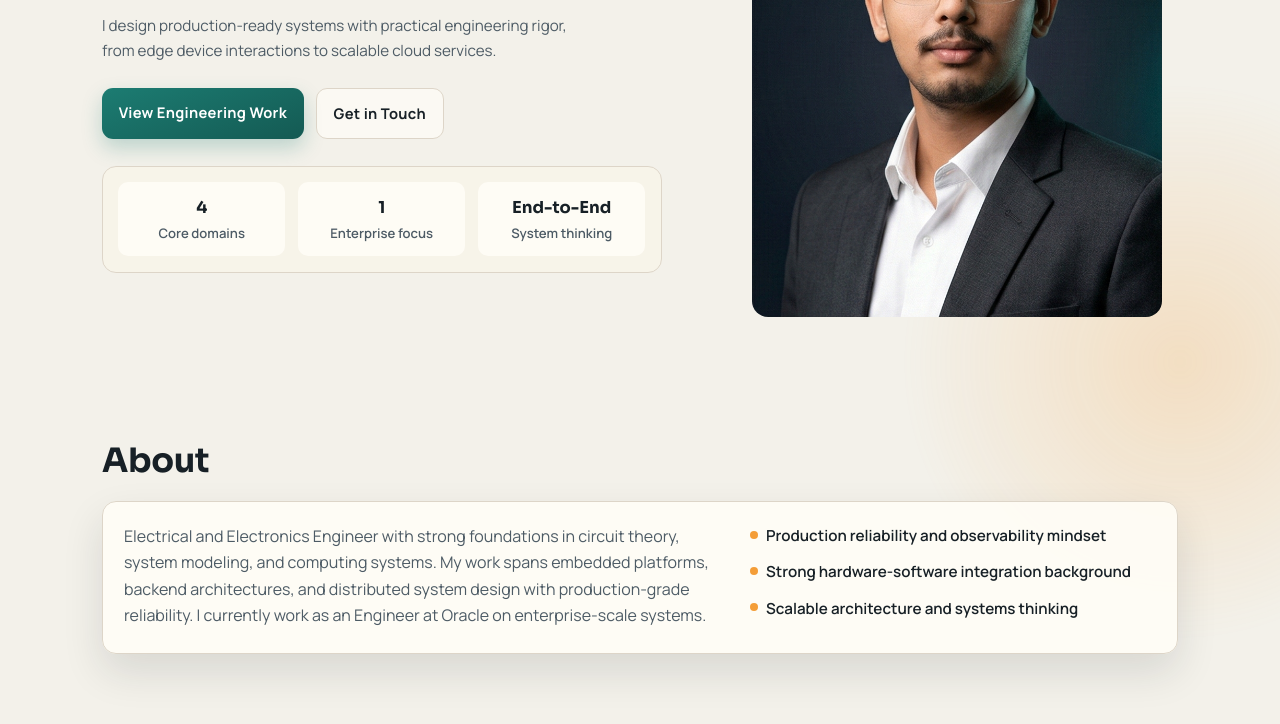
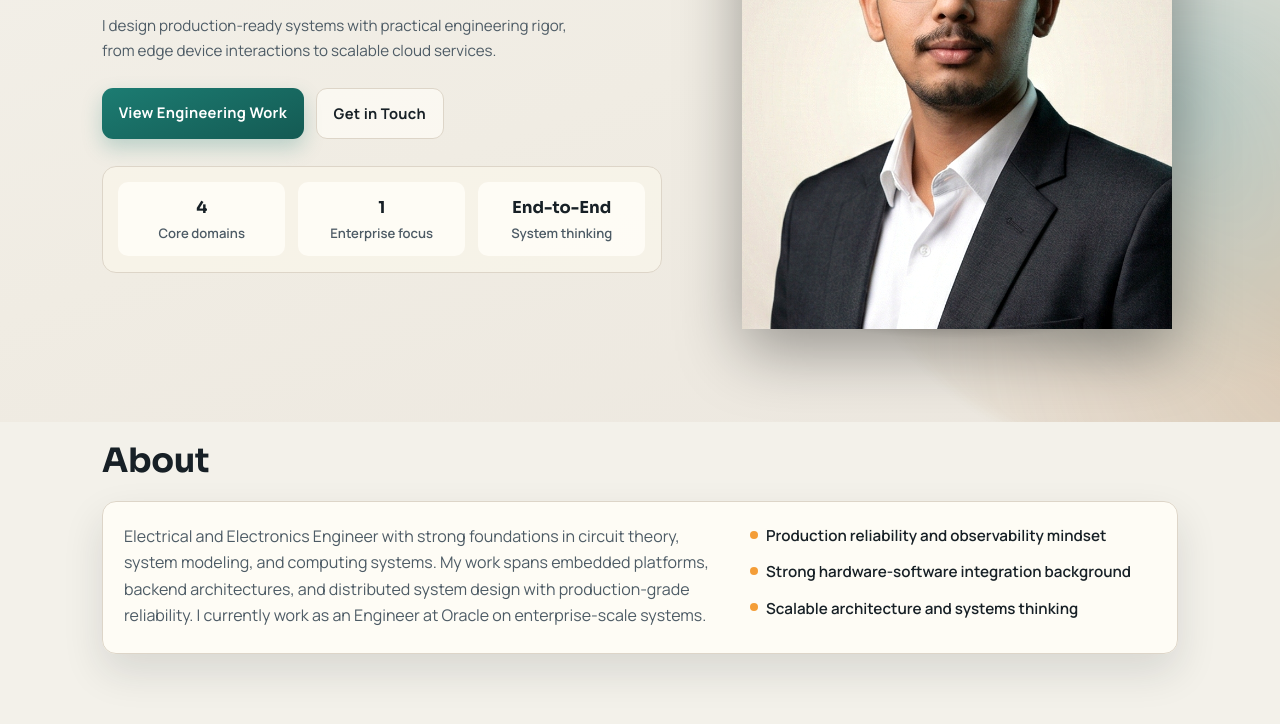
Before and after one commit to anand-ps/prime-archive, a plain HTML site: page index.html in a window 1280 px wide. Shown: the part 378-1102 px from the top of the page. Drawn offline with Linux system fonts and the light colour scheme.

Commit message:
Image adjustments

```diff
--- a/assets/css/styles.css
+++ b/assets/css/styles.css
@@ -7,6 +7,7 @@ Description: Intentional, modern visual system with responsive layout and subtle
 :root {
     color-scheme: light;
     --bg: #f3f1ea;
+    --page-gradient: linear-gradient(160deg, #f4f2ec 0%, #f0ece3 55%, #ece7df 100%);
     --surface: #fffdf7;
     --surface-soft: #f8f4ea;
     --text: #172026;
@@ -15,6 +16,8 @@ Description: Intentional, modern visual system with responsive layout and subtle
     --accent-strong: #145a53;
     --highlight: #f49d37;
     --border: #ddd5c8;
+    --grain-dot: rgba(23, 32, 38, 0.06);
+    --grain-opacity: 0.42;
     --shadow: 0 18px 40px rgba(23, 32, 38, 0.12);
     --radius-lg: 24px;
     --radius-md: 14px;
@@ -24,15 +27,22 @@ Description: Intentional, modern visual system with responsive layout and subtle
 @media (prefers-color-scheme: dark) {
     :root {
         color-scheme: dark;
-        --bg: #151a1e;
-        --surface: #1c2329;
-        --surface-soft: #20282f;
+        --bg: #101821;
+        --page-gradient:
+            radial-gradient(920px 640px at 76% 34%, rgba(16, 99, 122, 0.42) 0%, rgba(16, 99, 122, 0.11) 36%, rgba(16, 99, 122, 0) 72%),
+            radial-gradient(760px 560px at 90% 80%, rgba(111, 76, 36, 0.34) 0%, rgba(111, 76, 36, 0.08) 40%, rgba(111, 76, 36, 0) 72%),
+            radial-gradient(560px 420px at 12% 16%, rgba(30, 117, 108, 0.22) 0%, rgba(30, 117, 108, 0.04) 44%, rgba(30, 117, 108, 0) 76%),
+            linear-gradient(140deg, #0b121a 0%, #0e1621 48%, #101a25 100%);
+        --surface: #19232d;
+        --surface-soft: #1d2832;
         --text: #eef3f6;
         --muted: #a4b2bb;
         --accent: #40b9ac;
         --accent-strong: #2f8f85;
         --highlight: #f7b155;
         --border: #2d3640;
+        --grain-dot: rgba(173, 190, 203, 0.085);
+        --grain-opacity: 0.2;
         --shadow: 0 18px 38px rgba(0, 0, 0, 0.35);
     }
 }
@@ -64,7 +74,9 @@ body {
 }
 
 .site-bg {
+    background: var(--page-gradient);
     inset: 0;
+    overflow: hidden;
     pointer-events: none;
     position: fixed;
     z-index: -2;
@@ -72,32 +84,35 @@ body {
 
 .orb {
     border-radius: 50%;
-    filter: blur(4px);
+    filter: blur(6px);
+    opacity: 0.86;
     position: absolute;
 }
 
 .orb-one {
-    background: radial-gradient(circle at center, rgba(28, 124, 114, 0.22) 0%, rgba(28, 124, 114, 0) 72%);
-    height: 520px;
-    left: -140px;
-    top: -160px;
-    width: 520px;
+    background: radial-gradient(circle at center, rgba(31, 129, 119, 0.26) 0%, rgba(31, 129, 119, 0) 72%);
+    height: 560px;
+    left: -180px;
+    top: -180px;
+    width: 560px;
 }
 
 .orb-two {
-    background: radial-gradient(circle at center, rgba(244, 157, 55, 0.22) 0%, rgba(244, 157, 55, 0) 70%);
-    bottom: -220px;
-    height: 560px;
-    right: -180px;
-    width: 560px;
+    background:
+        radial-gradient(circle at center, rgba(25, 136, 159, 0.28) 0%, rgba(25, 136, 159, 0) 58%),
+        radial-gradient(circle at 72% 82%, rgba(163, 110, 52, 0.3) 0%, rgba(163, 110, 52, 0) 60%);
+    height: 720px;
+    right: -250px;
+    top: 120px;
+    width: 720px;
 }
 
 body::after {
-    background-image: radial-gradient(rgba(23, 32, 38, 0.06) 0.7px, transparent 0.7px);
+    background-image: radial-gradient(var(--grain-dot) 0.7px, transparent 0.7px);
     background-size: 22px 22px;
     content: "";
     inset: 0;
-    opacity: 0.5;
+    opacity: var(--grain-opacity);
     pointer-events: none;
     position: fixed;
     z-index: -1;
@@ -340,30 +355,43 @@ body::after {
 }
 
 .hero-visual {
+    align-items: flex-end;
     display: flex;
     justify-content: center;
+    position: relative;
 }
 
 .image-frame {
-    border-radius: var(--radius-lg);
-    max-width: 410px;
+    max-width: 430px;
     position: relative;
     width: 100%;
+}
+
+.image-frame picture {
+    display: block;
 }
 
 .image-frame::before {
     content: none;
 }
 
-.image-frame:hover::before {
-    left: auto;
+.image-frame::after {
+    background: radial-gradient(ellipse at center, rgba(0, 0, 0, 0.36) 0%, rgba(0, 0, 0, 0) 72%);
+    content: "";
+    height: 14%;
+    inset: auto 12% -2%;
+    pointer-events: none;
+    position: absolute;
+    z-index: -3;
 }
 
 .image-frame img {
-    border-radius: calc(var(--radius-lg) - 8px);
     display: block;
-    min-height: 350px;
-    object-fit: cover;
+    filter: saturate(1.02) contrast(1.02) brightness(1.02) drop-shadow(0 22px 32px rgba(0, 0, 0, 0.36));
+    height: auto;
+    min-height: 0;
+    object-fit: contain;
+    object-position: center bottom;
     width: 100%;
 }
 
--- a/index.html
+++ b/index.html
@@ -91,7 +91,11 @@ Description: SEO-optimized, semantic, accessible portfolio website using pure HT
     </div>
     <div class="hero-visual" aria-hidden="true">
         <div class="image-frame">
-            <img src="assets/images/profile.webp" alt="Anand P S" loading="lazy" />
+            <picture>
+                <source media="(prefers-color-scheme: dark)" srcset="assets/images/anand_dark_theme.webp" />
+                <source media="(prefers-color-scheme: light)" srcset="assets/images/anand_light_theme.webp" />
+                <img src="assets/images/anand_light_theme.webp" alt="Anand P S" loading="lazy" />
+            </picture>
         </div>
     </div>
 </section>
```
Also changed, not shown: assets/images/anand_dark_theme.webp (renamed from assets/images/profile.webp), assets/images/anand_light_theme.webp (renamed from assets/images/profile_2.webp), assets/images/anand_transparent_bg.png (added).
